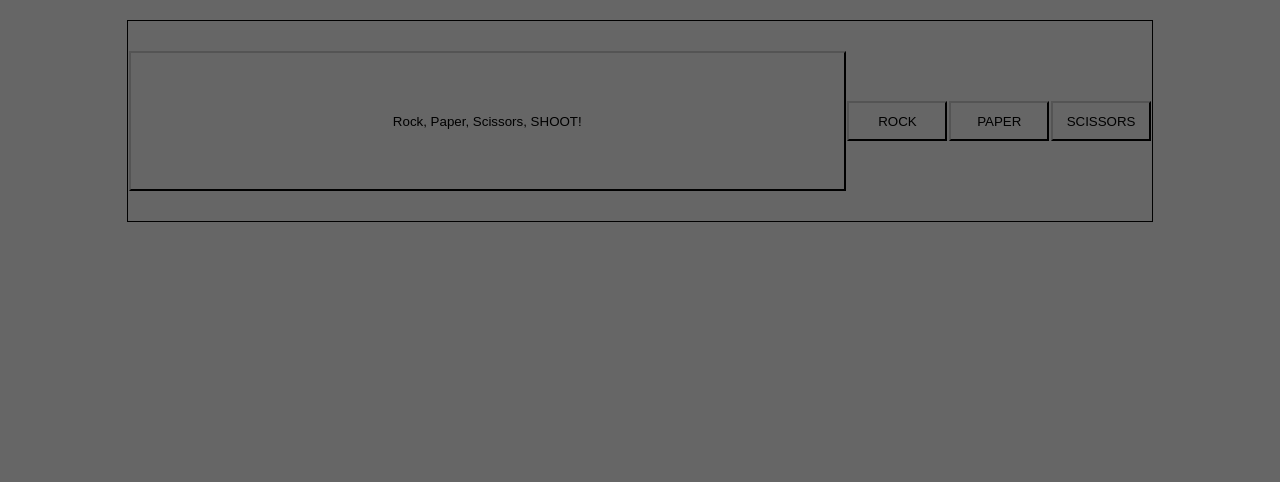
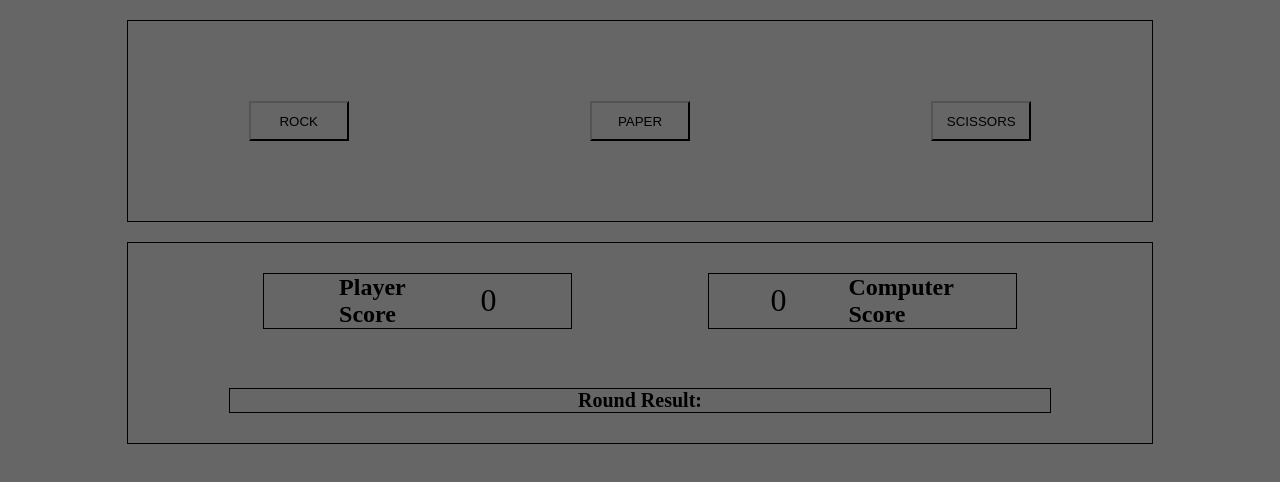
Before and after one commit to 7Bear77/rock-paper-scissors, a plain HTML site: page index.html in a window 1280 px wide. Both pictures are taken after a click on the button "Rock, Paper, Scissors, SHOOT!". Drawn offline with Linux system fonts and the light colour scheme.

Commit message:
Add Styling and additional information Add start game button that will display all game information Add area for player and computer score along with round result Add some styling to document to make easier to read

```diff
--- a/index.html
+++ b/index.html
@@ -9,10 +9,26 @@
 </head>
 <body>
     <div id="container">
-        <button id="start" class="startGame" onclick="startGame()">Rock, Paper, Scissors, SHOOT!</button>
+        <button id="start" class="startGame">Rock, Paper, Scissors, SHOOT!</button>
         <button id="rock" class="gameChoice">ROCK</button>
         <button id="paper" class="gameChoice">PAPER</button>
         <button id="scissors" class="gameChoice">SCISSORS</button>
     </div>
+    <div id="text-container">
+        <div class="scores">
+            <div class="player">
+                <h2 class="playerScore">Player<br>Score</h2>
+                <p class="playerScoreValue">0</p>
+            </div>
+            <div class="computer">
+                <p class="computerScoreValue">0</p>
+                <h2 class="computerScore">Computer<br>Score</h2>
+            </div>
+        </div>
+        <div class="results">
+        <h4 class="result">Round Result: </h4>
+        <p class="resultText"></p>
+        </div>
+    </div>
 </body>
 </html>
--- a/script.js
+++ b/script.js
@@ -1,16 +1,27 @@
 const startGame = document.querySelector("#start");
+const gameChoices = document.querySelectorAll(".gameChoice");
+let playerScoreText = document.querySelector(".playerScore");
+let computerScoreText = document.querySelector(".computerScore");
+let roundResultText = document.querySelector(".result");
+let playerScoreValue = document.querySelector(".playerScoreValue");
+let computerScoreValue = document.querySelector(".computerScoreValue");
+let resultText = document.querySelector(".resultText");
 
-const gameChoices = document.querySelectorAll(".gameChoice");
 const choices = ["rock", "paper", "scissors"];
 let playerScore = 0;
 let computerScore = 0;
 let humanChoice;
 let computerChoice;
 
-function startGame() {
-    document.getElementById("#start").style.display = "none";
-    document.getElementById(".gameChoice").style.display = "block";
-}
+// Start the game by removing the start button and adding the game to display
+document.getElementById("start").addEventListener("click", () => {
+    console.log("clicked");
+    startGame.style.display = "none";
+document.getElementById("rock").style.display = "block";
+document.getElementById("paper").style.display = "block";
+document.getElementById("scissors").style.display = "block";
+document.getElementById("text-container").style.display = "flex";
+});
 
 // When player selects a button, play a round of the game
 gameChoices.forEach(button => button.addEventListener("click", () => {
@@ -19,41 +30,36 @@ gameChoices.forEach(button => button.addEventListener("click", () => {
     playRound();
 }))
 
+// function to display score as it updates
+function calculateScore() {
+    playerScoreValue.innerHTML = playerScore;
+    computerScoreValue.innerHTML = computerScore;
+};
 
 // Logic to determine winner of each round of play (making a selection)
 function playRound() {
     if (humanChoice === computerChoice) {
-        console.log(`TIE! Both players selected ${humanChoice}!`);
+        resultText.innerHTML = `TIE! Both players selected ${humanChoice}!`;
         console.log('Player Score: ' + playerScore + '! Computer score: ' + computerScore + '!');
     } else if (humanChoice === 'rock' && computerChoice === 'scissors') {
-        console.log(`WINNER! You chose ${humanChoice}, computer chose ${computerChoice}!`);
+        resultText.innerHTML = `WINNER! You chose ${humanChoice}, computer chose ${computerChoice}!`;
         playerScore++;
         console.log('Player Score: ' + playerScore + '! Computer score: ' + computerScore + '!');
+        calculateScore();
     } else if (humanChoice === 'paper' && computerChoice === 'rock') {
-        console.log(`WINNER! You chose ${humanChoice}, computer chose ${computerChoice}!`);
+        resultText.innerHTML = `WINNER! You chose ${humanChoice}, computer chose ${computerChoice}!`;
         playerScore++;
         console.log('Player Score: ' + playerScore + '! Computer score: ' + computerScore + '!');
+        calculateScore();
     } else if (humanChoice === 'scissors' && computerChoice === 'paper') {
-        console.log(`WINNER! You chose ${humanChoice}, computer chose ${computerChoice}!`);
+        resultText.innerHTML = `WINNER! You chose ${humanChoice}, computer chose ${computerChoice}!`;
         playerScore++;
-        console.log('Player Score: ' + playerScore + '! Computer score: ' + computerScore + '!');
+        resultText.innerHTML = 'Player Score: ' + playerScore + '! Computer score: ' + computerScore + '!';
+        calculateScore();
     } else {
         console.log(`LOSER! You chose ${humanChoice}, computer chose ${computerChoice}! Better luck next time!`);
         computerScore++;
         console.log('Player Score: ' + playerScore + '! Computer score: ' + computerScore + '!');
+        calculateScore();
     }
 }
-
-// function playGame() {
-//     let roundsPlayed = 0;
-
-//     while (roundsPlayed < 5) {
-//         playRound(humanChoice, computerChoice);
-//         roundsPlayed++;
-//     }
-
-//     while (playerScore === computerScore) {
-//         console.log('TIES are for Europeans, try again maggot!');
-//         playRound(humanChoice, computerChoice);
-//     }
-// }
--- a/style/style.css
+++ b/style/style.css
@@ -7,6 +7,7 @@
 .startGame {
     width: 70%;
     height: 70%;
+    display: block;
 }
 
 #container {
@@ -23,5 +24,47 @@
 .gameChoice {
     min-width: 100px;
     height: 20%;
-    display: block;
+    display: none;
 }
+
+#text-container {
+    width: 80vw;
+    height: 200px;
+    display: none;
+    flex-direction: column;
+    justify-content: space-around;
+    border: 1px solid black;
+    justify-self: center;
+    margin: 20px 0 0 0;
+}
+
+.scores {
+    display: flex;
+    /* justify-content: space-around; */
+    /* justify-content: space-between; */
+    justify-content: space-evenly;
+    justify-self: center;
+}
+
+.player, .computer {
+    display: flex;
+    align-items: center;
+    justify-content: space-evenly;
+    width: 30%;
+    font-size: 16px;
+    border: 1px solid black;
+}
+
+.playerScoreValue, .computerScoreValue {
+    font-size: 32px;
+}
+
+.results {
+    border: 1px solid black;
+    display: flex;
+    flex-direction: column;
+    align-self: center;
+    align-items: center;
+    font-size: 20px;
+    width: 80%;
+}
```
